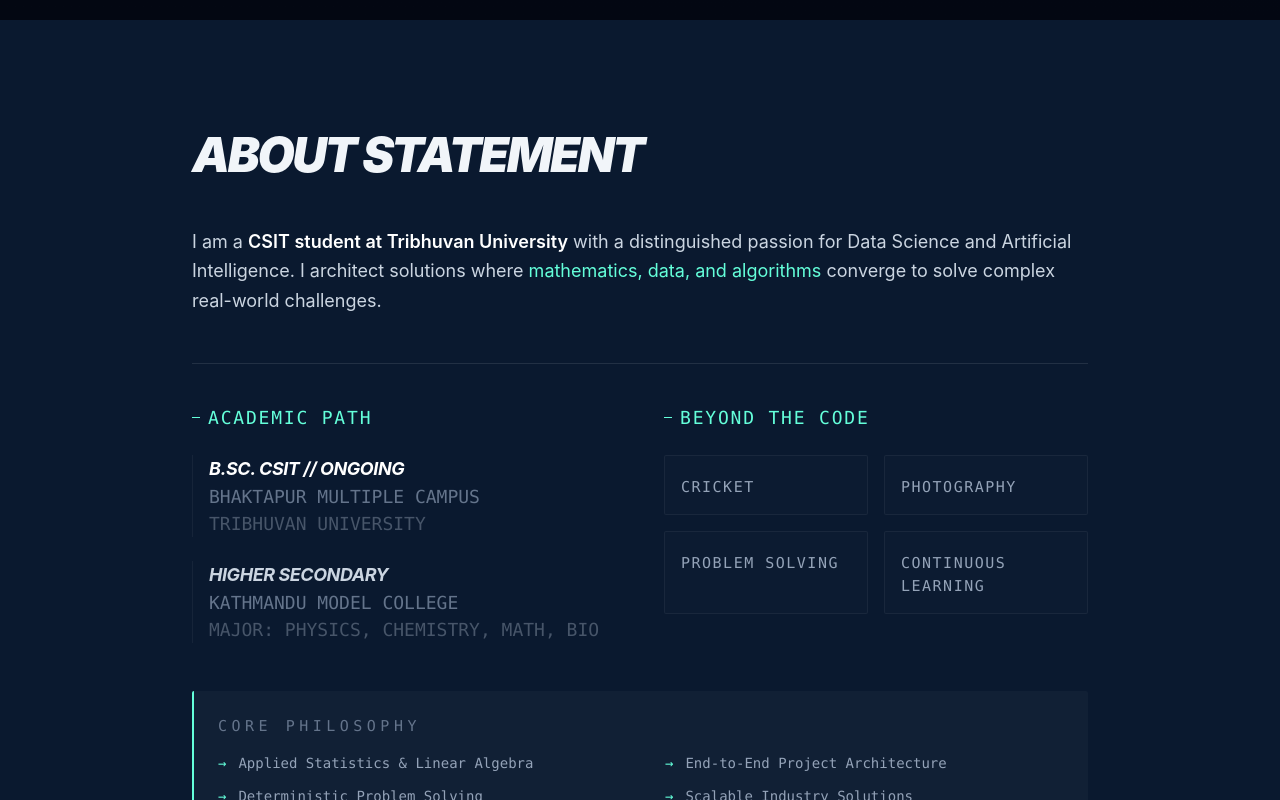
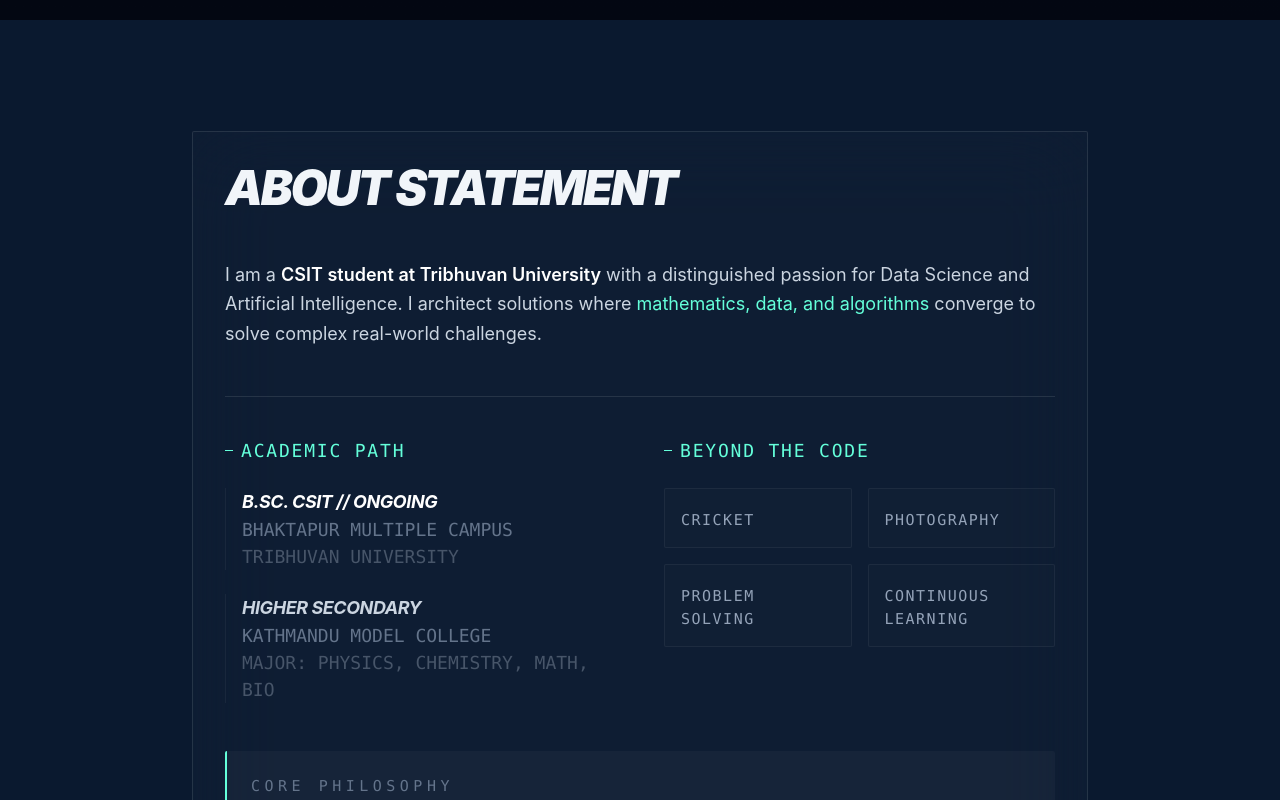
Before and after one commit to Gyawalisahaj/portfolio, a Next.js app: page / in a window 1280 px wide. Shown: the part 780-1580 px from the top of the page. Built offline with nearby package versions, Linux system fonts and the light colour scheme.

Commit message:
style: increase card size and font scaling

```diff
--- a/src/components/AboutSection.tsx
+++ b/src/components/AboutSection.tsx
@@ -16,7 +16,7 @@
   ];
 
   return (
-    <div className="lance-card space-y-12">
+    <div className="exp-card space-y-12">
       {/* 01. THE MISSION */}
       <div className="flex items-center gap-4">
         {/* <span className="text-[#64ffda] font-mono text-[10px] tracking-[0.3em] uppercase">01 // Profile</span> */}
```
